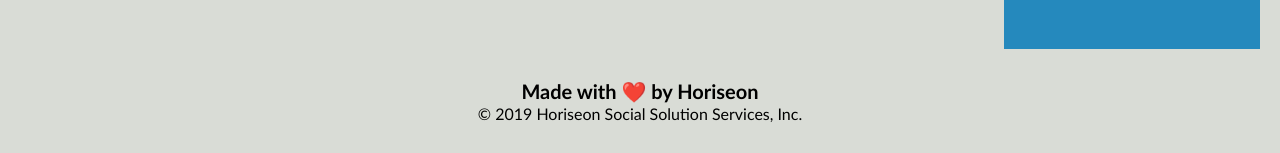
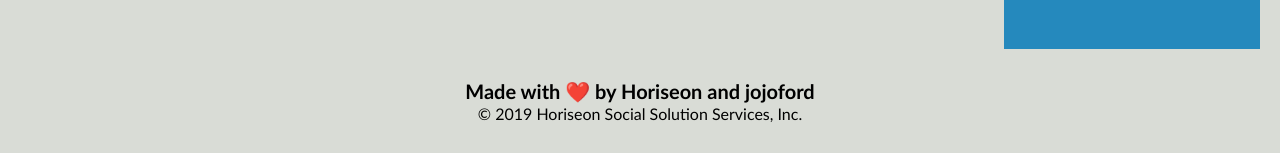
Before and after one commit to jojoford/horiseon-website, a plain HTML site: page index.html in a window 1280 px wide. Shown: the part 1874-2027 px from the top of the page. Drawn offline with Linux system fonts and the light colour scheme.

Commit message:
Update index.html

```diff
--- a/index.html
+++ b/index.html
@@ -83,7 +83,7 @@
                            </div>
         </aside>
     <footer class="footer">
-                <h2>Made with ❤️️ by Horiseon</h2>
+                <h2>Made with ❤️️ by Horiseon and jojoford</h2>
         <p>
             &copy; 2019 Horiseon Social Solution Services, Inc.
         </p>
```
